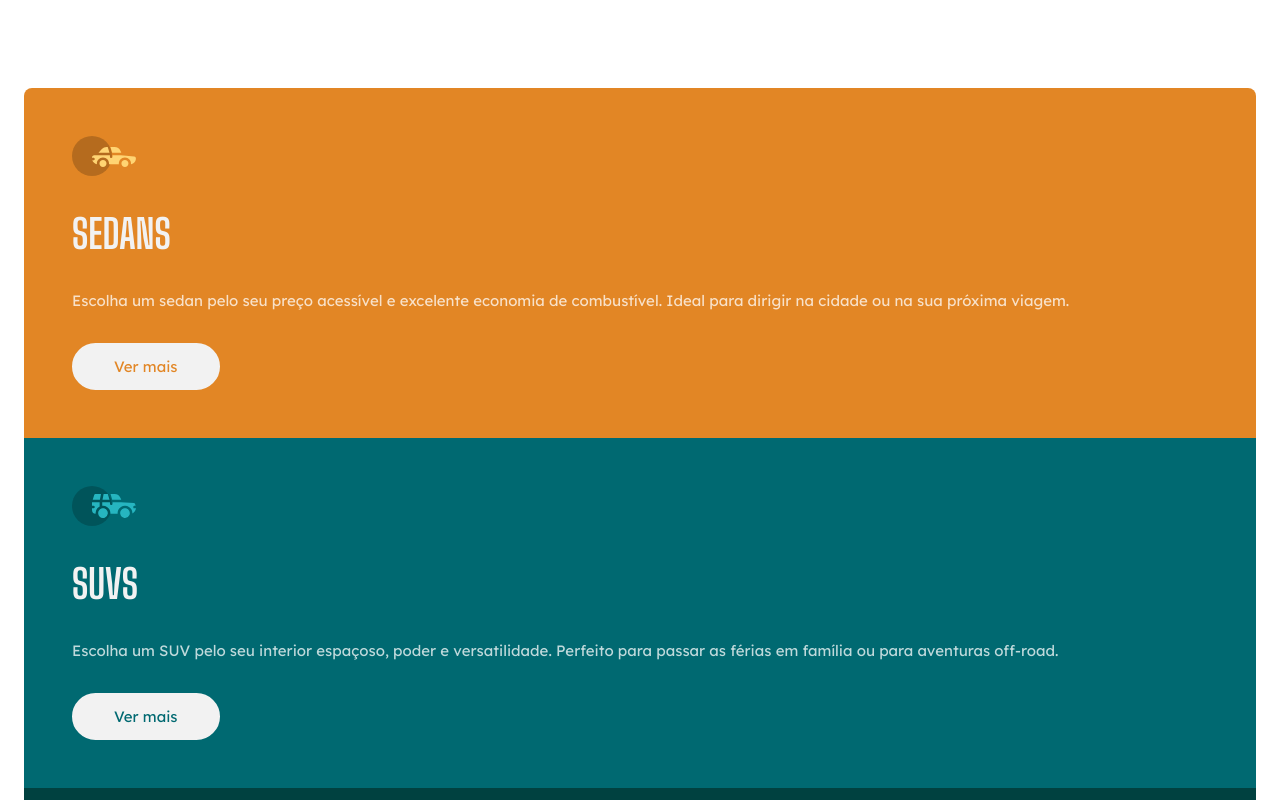
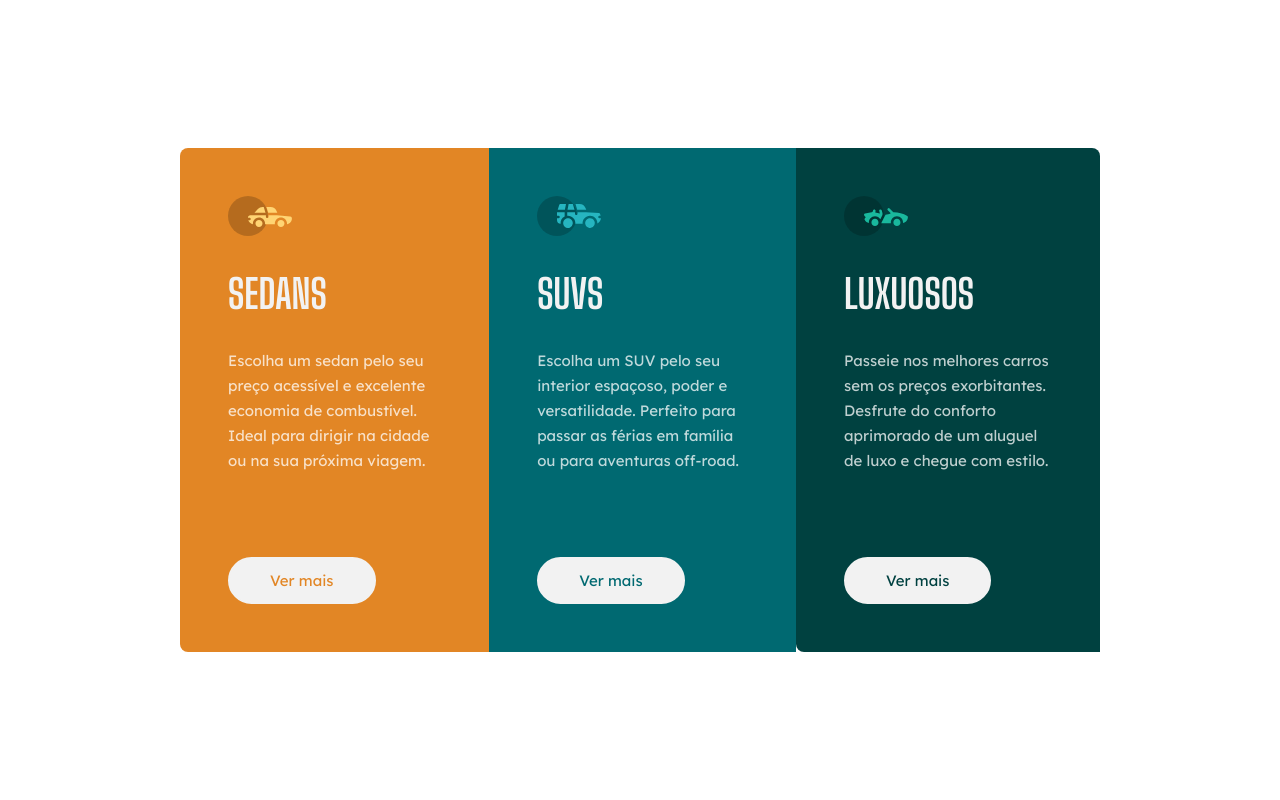
Before and after one commit to EduardoMVasconcelos/Projeto_carros, a plain HTML site: page index.html in a window 1280 px wide. Shown: the top 800 px of the page. Drawn offline with Linux system fonts and the light colour scheme.

Commit message:
responsividade completa

```diff
--- a/style.css
+++ b/style.css
@@ -74,3 +74,34 @@ section {
 .luxos a {
     color: var(--dark-cyan);
 }
+
+@media(min-width: 920px) {
+    body {
+        height: 100vh;
+        display: flex;
+        justify-content: center;
+        align-items: center;
+    }
+
+    main {
+        display: flex;
+        max-width: 57.5rem;
+    }
+
+    p {
+        margin-bottom: 5.25rem;
+    }
+
+    a:hover {
+        background: transparent;
+        color: var(--gray);
+    }
+
+    .sedans {
+        border-radius: 8px 0 0 8px;
+    }
+
+    .luxos {
+        border-radius: 0 8px 0 8px;
+    }
+}
```
